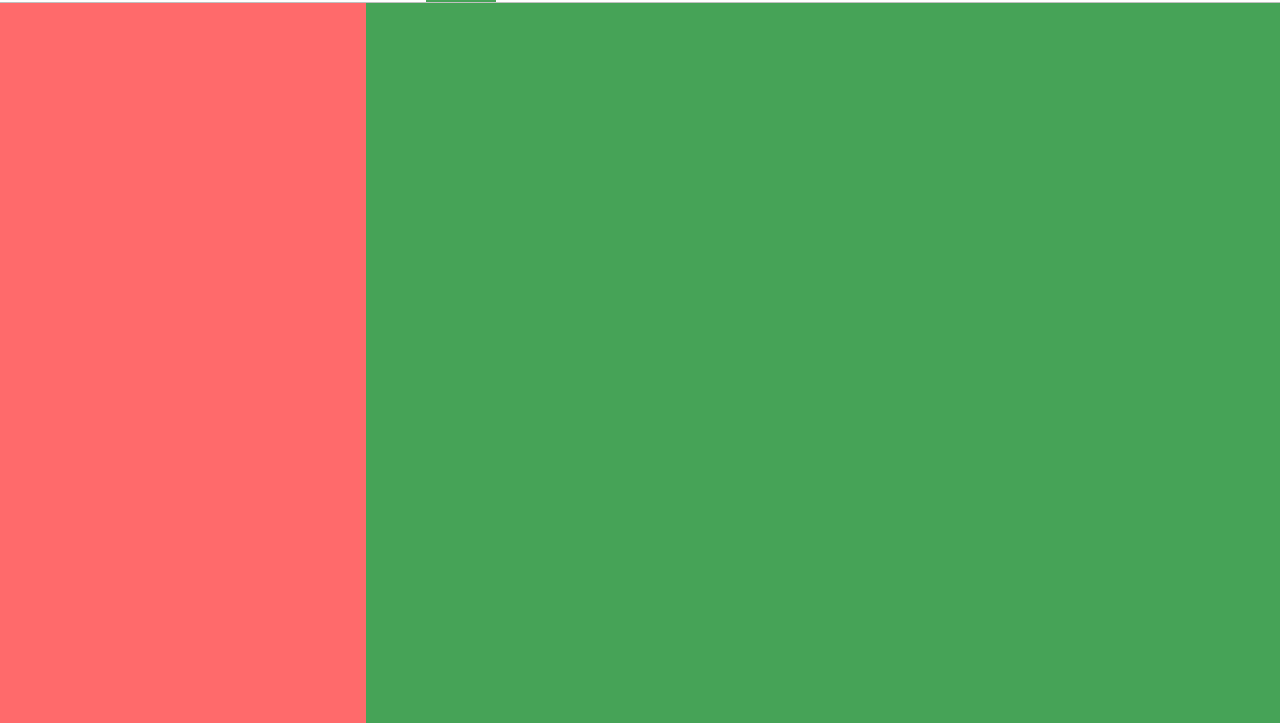
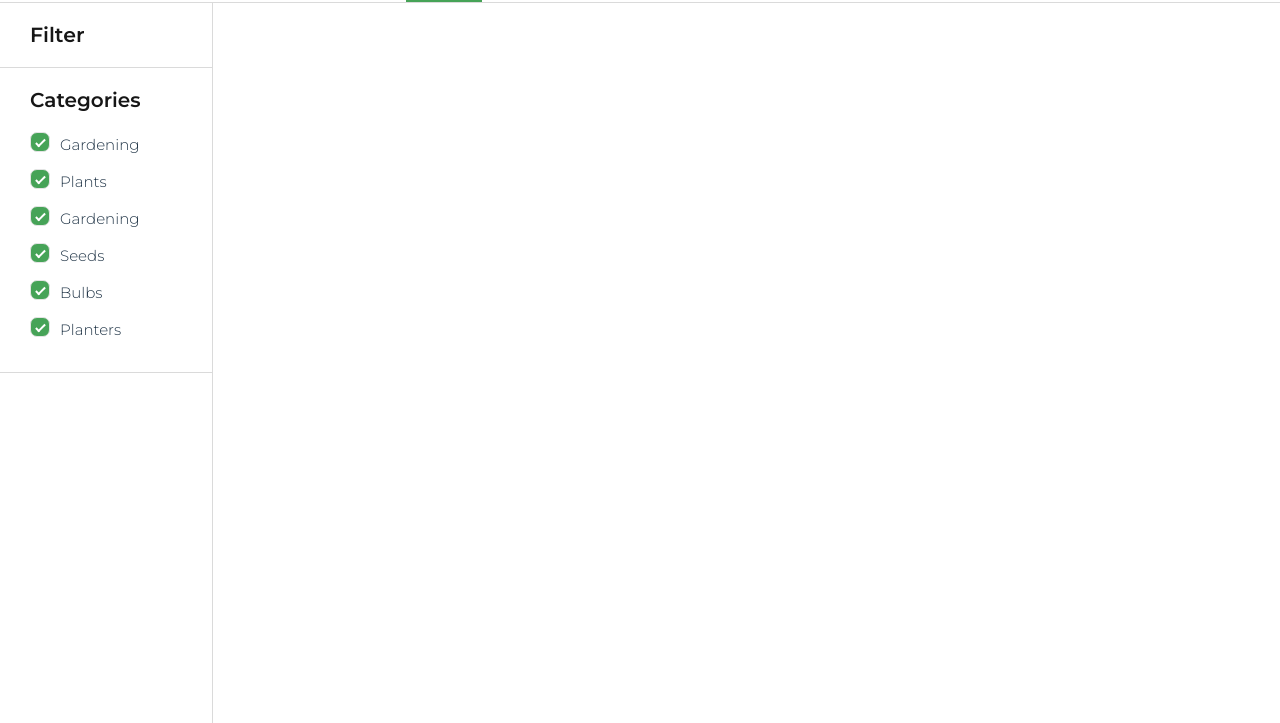
Before and after one commit to Milind-Jamnekar/Oyotee, a website built with Vite: page search.html in a window 1280 px wide. Shown: the part 77-800 px from the top of the page. Built offline with nearby package versions, Linux system fonts and the light colour scheme.

Commit message:
checkbox added with custom styling

```diff
--- a/search.html
+++ b/search.html
@@ -9,6 +9,7 @@
     <meta name="author" content="Milind Jamnekar" />
 
     <!-- Stylesheet and JavaScript imports -->
+    <link rel="stylesheet" href="src/checkbox.css" />
     <link rel="stylesheet" href="src/style.css" />
     <script defer type="module" src="/src/main.ts"></script>
 
@@ -59,7 +60,47 @@
     <!---------- main section  ------------>
     <main class="wrapper">
       <!-- Filter section  -->
-      <aside class="pr-filter"></aside>
+      <aside class="pr-filter">
+        <div class="filter-title">
+          <h3>Filter</h3>
+        </div>
+
+        <div class="filter-cat">
+          <h3 class="cat-title">categories</h3>
+          <div class="control-group">
+            <label class="control control-checkbox">
+              Gardening
+              <input type="checkbox" checked="checked" />
+              <div class="control_indicator"></div>
+            </label>
+            <label class="control control-checkbox">
+              Plants
+              <input type="checkbox" checked="checked" />
+              <div class="control_indicator"></div>
+            </label>
+            <label class="control control-checkbox">
+              Gardening
+              <input type="checkbox" checked="checked" />
+              <div class="control_indicator"></div>
+            </label>
+            <label class="control control-checkbox">
+              Seeds
+              <input type="checkbox" checked="checked" />
+              <div class="control_indicator"></div>
+            </label>
+            <label class="control control-checkbox">
+              Bulbs
+              <input type="checkbox" checked="checked" />
+              <div class="control_indicator"></div>
+            </label>
+            <label class="control control-checkbox">
+              Planters
+              <input type="checkbox" checked="checked" />
+              <div class="control_indicator"></div>
+            </label>
+          </div>
+        </div>
+      </aside>
       <!-- main section -->
       <main class="pr-main"></main>
       <!-- product detail section  -->
--- /dev/null
+++ b/src/checkbox.css
@@ -0,0 +1,116 @@
+.control {
+  display: block;
+  position: relative;
+  padding-left: 30px;
+  margin-bottom: 10px;
+  padding-top: 3px;
+  cursor: pointer;
+  font-size: 1.5rem;
+}
+.control input {
+  position: absolute;
+  z-index: -1;
+  opacity: 0;
+}
+.control_indicator {
+  position: absolute;
+  top: 2px;
+  left: 0;
+  height: 20px;
+  width: 20px;
+  background: #ffffff;
+  border: 1px solid #e4e4e4;
+  border-radius: 7px;
+}
+.control:hover input ~ .control_indicator,
+.control input:focus ~ .control_indicator {
+  background: #f5f5f5;
+}
+
+.control input:checked ~ .control_indicator {
+  background: #46a357;
+}
+
+.control input:checked {
+  color: black;
+}
+
+.control:hover input:not([disabled]):checked ~ .control_indicator,
+.control input:checked:focus ~ .control_indicator {
+  background: #2f803e;
+}
+.control input:disabled ~ .control_indicator {
+  background: #e6e6e6;
+  opacity: 0.6;
+  pointer-events: none;
+}
+.control_indicator:after {
+  box-sizing: unset;
+  content: "";
+  position: absolute;
+  display: none;
+}
+.control input:checked ~ .control_indicator:after {
+  display: block;
+}
+.control-checkbox .control_indicator:after {
+  left: 7px;
+  top: 4px;
+  width: 3px;
+  height: 8px;
+  border: solid #ffffff;
+  border-width: 0 2px 2px 0;
+  transform: rotate(45deg);
+}
+.control-checkbox input:disabled ~ .control_indicator:after {
+  border-color: #7b7b7b;
+}
+.control-checkbox .control_indicator::before {
+  content: "";
+  display: block;
+  position: absolute;
+  left: 0;
+  top: 0;
+  width: 4.5rem;
+  height: 4.5rem;
+  margin-left: -1.3rem;
+  margin-top: -1.3rem;
+  background: #46a357;
+  border-radius: 3rem;
+  opacity: 0.5;
+  z-index: 99999;
+  transform: scale(0);
+}
+@keyframes s-ripple {
+  0% {
+    transform: scale(0);
+  }
+  20% {
+    transform: scale(1);
+  }
+  100% {
+    opacity: 0;
+    transform: scale(1);
+  }
+}
+@keyframes s-ripple-dup {
+  0% {
+    transform: scale(0);
+  }
+  30% {
+    transform: scale(1);
+  }
+  60% {
+    transform: scale(1);
+  }
+  100% {
+    opacity: 0;
+    transform: scale(1);
+  }
+}
+.control-checkbox input + .control_indicator::before {
+  animation: s-ripple 250ms ease-out;
+}
+.control-checkbox input:checked + .control_indicator::before {
+  animation-name: s-ripple-dup;
+}
--- a/src/style.css
+++ b/src/style.css
@@ -15,9 +15,16 @@
   --heart-color: #ff6a6b;
   --heart-color-bg: #fff0f1;
 
+  --border-color: #dadada;
+
   --primary-text: #ffffff;
   --secondary-text: #4e4e4e;
   --tertiary-text: #4f4f4f;
+
+  /* Spacing  */
+  --space-1: 2rem 3rem;
+  --space-2: 1rem;
+
   font-family: "Montserrat", sans-serif;
   font-size: 62.5%;
   line-height: 24px;
@@ -40,7 +47,7 @@ header {
   z-index: 1;
   height: 80px;
   width: 100%;
-  border-bottom: 1px solid var(--tertiary-text);
+  border-bottom: 1px solid var(--border-color);
 }
 
 .nav {
@@ -88,7 +95,7 @@ header {
   display: flex;
   align-items: center;
   height: 100%;
-  font-size: 1.5rem;
+  font-size: 1.75rem;
   color: var(--secondary-text);
   border-bottom: 3px solid transparent;
   padding: 0 15px;
@@ -202,48 +209,41 @@ header {
 
 .wrapper {
   display: grid;
-  grid-template-columns: 2fr auto 5fr;
+  grid-template-columns: 2fr 6fr 4fr;
   height: calc(100vh - 80px);
 }
 
-.wrapper.open {
-  animation-name: open;
-  animation-duration: 0.5s;
-  animation-fill-mode: forwards;
+/******** Filter section  *******/
+.pr-filter {
+  /* background-color: #ff6a6b; */
+  border-right: 1px solid var(--border-color);
 }
 
-.wrapper.close {
-  animation-name: close;
-  animation-duration: 0.5s;
-  animation-fill-mode: forwards;
+.filter-title {
+  font-size: 1.75rem;
+  font-weight: 500;
+  color: var(--primary-text);
+  padding: var(--space-1);
+  border-bottom: 1px solid var(--border-color);
 }
 
-.pr-filter {
-  background-color: #ff6a6b;
+.filter-cat {
+  padding: var(--space-1);
+  border-bottom: 1px solid var(--border-color);
+}
+
+.cat-title {
+  font-size: 2rem;
+  font-weight: 600;
+  color: var(--primary-text);
+  text-transform: capitalize;
+  margin-bottom: 1.75rem;
 }
 
 .pr-main {
-  background-color: aqua;
+  /* background-color: aqua; */
 }
 
 .pr-detail {
-  background-color: #46a357;
+  /* background-color: #46a357; */
 }
-
-@keyframes open {
-  0% {
-    grid-template-columns: 2fr auto 5fr;
-  }
-  100% {
-    grid-template-columns: 0fr auto 5fr;
-  }
-}
-
-@keyframes close {
-  0% {
-    grid-template-columns: 0fr auto 5fr;
-  }
-  100% {
-    grid-template-columns: 2fr auto 5fr;
-  }
-}
```
